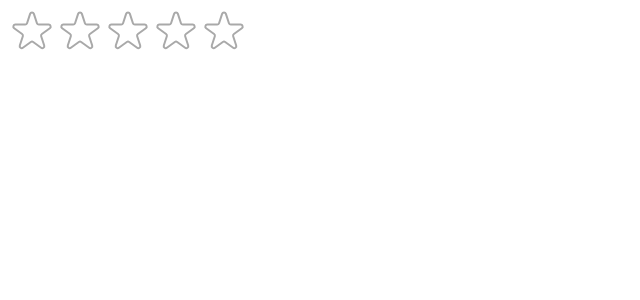
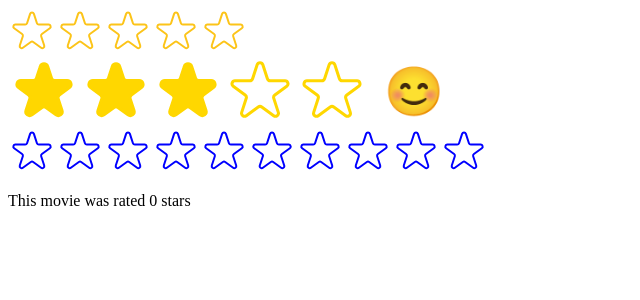
Before and after one commit to SuryaTejaTangella/CineTrack, a React (Create React App) app: page / in a window 1280 px wide. Shown: the top 300 px of the page, without its empty margins (0-640 px from the left). Built offline with nearby package versions, Linux system fonts and the light colour scheme.

Commit message:
props as starRating api - provided output access

```diff
--- a/src/StarRating.jsx
+++ b/src/StarRating.jsx
@@ -10,46 +10,62 @@ const starContainerStyle = {
   display: "flex",
 };
 
-const textStyle = {
-  lineHeight: "1",
-  margin: "0",
-  fontSize: "28px",
-};
-
-const StarRating = ({ maxRating = 5 }) => {
-  const [rating, setRating] = useState(0);
+const StarRating = ({
+  maxRating = 5,
+  color = "#fcc419",
+  size = 48,
+  className = "",
+  messages = [],
+  defaultRating = 0,
+  onSetRating,
+}) => {
+  const [rating, setRating] = useState(defaultRating);
   const [tempRating, setTempRating] = useState(0);
 
   function handleRating(rating) {
     setRating(rating);
+    onSetRating(rating);
   }
 
+  const textStyle = {
+    lineHeight: "1",
+    margin: "0",
+    fontSize: `${size / 1.5}px`,
+    color,
+  };
+
   return (
-    <div style={containerStyle}>
+    <div style={containerStyle} className={className}>
       <div style={starContainerStyle}>
         {Array.from({ length: maxRating }, (_, i) => (
           <Star
             key={i}
-            isFull={rating >= i + 1 ||tempRating>=i+1}
+            isFull={rating >= i + 1 || tempRating >= i + 1}
             onRate={() => handleRating(i + 1)}
             onHoverIn={() => setTempRating(i + 1)}
             onHoverOut={() => setTempRating(rating)}
+            color={color}
+            size={size}
           />
         ))}
       </div>
-      <p style={textStyle}>{tempRating || rating|| ""}</p>
+      <p style={textStyle}>
+        {messages.length === maxRating
+          ? messages[tempRating ? tempRating - 1 : rating - 1]
+          : tempRating || rating || ""}
+      </p>
     </div>
   );
 };
 
-const starStyle = {
-  width: "48px",
-  height: "48px",
-  display: "block",
-  cursor: "pointer",
-};
+const Star = ({ onRate, isFull, onHoverIn, onHoverOut, color, size }) => {
+  const starStyle = {
+    width: `${size}px`,
+    height: `${size}px`,
+    display: "block",
+    cursor: "pointer",
+  };
 
-const Star = ({ onRate, isFull, onHoverIn, onHoverOut }) => {
   return (
     <span
       role="button"
@@ -61,8 +77,8 @@ const Star = ({ onRate, isFull, onHoverIn, onHoverOut }) => {
         <svg
           xmlns="http://www.w3.org/2000/svg"
           viewBox="0 0 20 20"
-          fill="gold"
-          stroke="gold">
+          fill={color}
+          stroke={color}>
           <path d="M9.049 2.927c.3-.921 1.603-.921 1.902 0l1.07 3.292a1 1 0 00.95.69h3.462c.969 0 1.371 1.24.588 1.81l-2.8 2.034a1 1 0 00-.364 1.118l1.07 3.292c.3.921-.755 1.688-1.54 1.118l-2.8-2.034a1 1 0 00-1.175 0l-2.8 2.034c-.784.57-1.838-.197-1.539-1.118l1.07-3.292a1 1 0 00-.364-1.118L2.98 8.72c-.783-.57-.38-1.81.588-1.81h3.461a1 1 0 00.951-.69l1.07-3.292z" />
         </svg>
       ) : (
@@ -70,7 +86,7 @@ const Star = ({ onRate, isFull, onHoverIn, onHoverOut }) => {
           xmlns="http://www.w3.org/2000/svg"
           fill="none"
           viewBox="0 0 24 24"
-          stroke="darkgray">
+          stroke={color}>
           <path
             strokeLinecap="round"
             strokeLinejoin="round"
--- a/src/index.js
+++ b/src/index.js
@@ -1,15 +1,37 @@
 import React from "react";
 import ReactDOM from "react-dom/client";
+import { useState } from "react";
 // import './index.css';
 // import App from './App';
 import StarRating from "./StarRating";
+
+function Test() {
+  const [movieRating, setMovieRating] = useState(0);
+
+  return (
+    <div>
+      <StarRating color="blue" maxRating={10} onSetRating={setMovieRating} />
+      <p>This movie was rated {movieRating} stars</p>
+    </div>
+  );
+}
 
 const root = ReactDOM.createRoot(document.getElementById("root"));
 root.render(
   <React.StrictMode>
     {/* <App /> */}
-    <StarRating maxRating={5} />
-    {/* <StarRating maxRating={10} />
-    <StarRating /> */}
+    <StarRating
+      maxRating={5}
+      messages={["Terrible", "Bad", "Okay", "Good", "Amazing"]}
+    />
+    <StarRating
+      maxRating={5}
+      size={72}
+      color="gold"
+      className="test"
+      defaultRating={3}
+      messages={["😞", "😕", "😊", "😄", "😍"]}
+    />
+    <Test/>
   </React.StrictMode>,
 );
```
